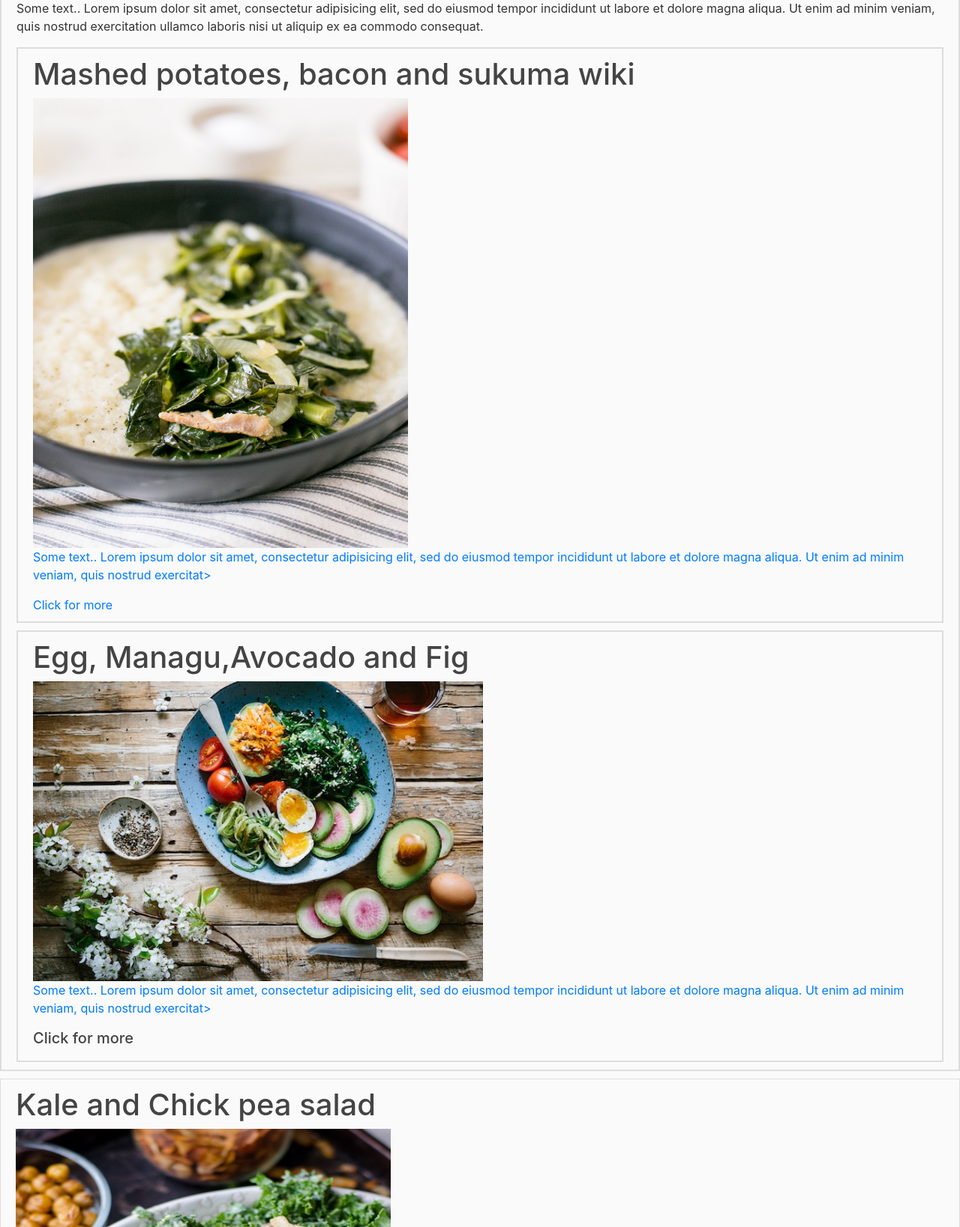
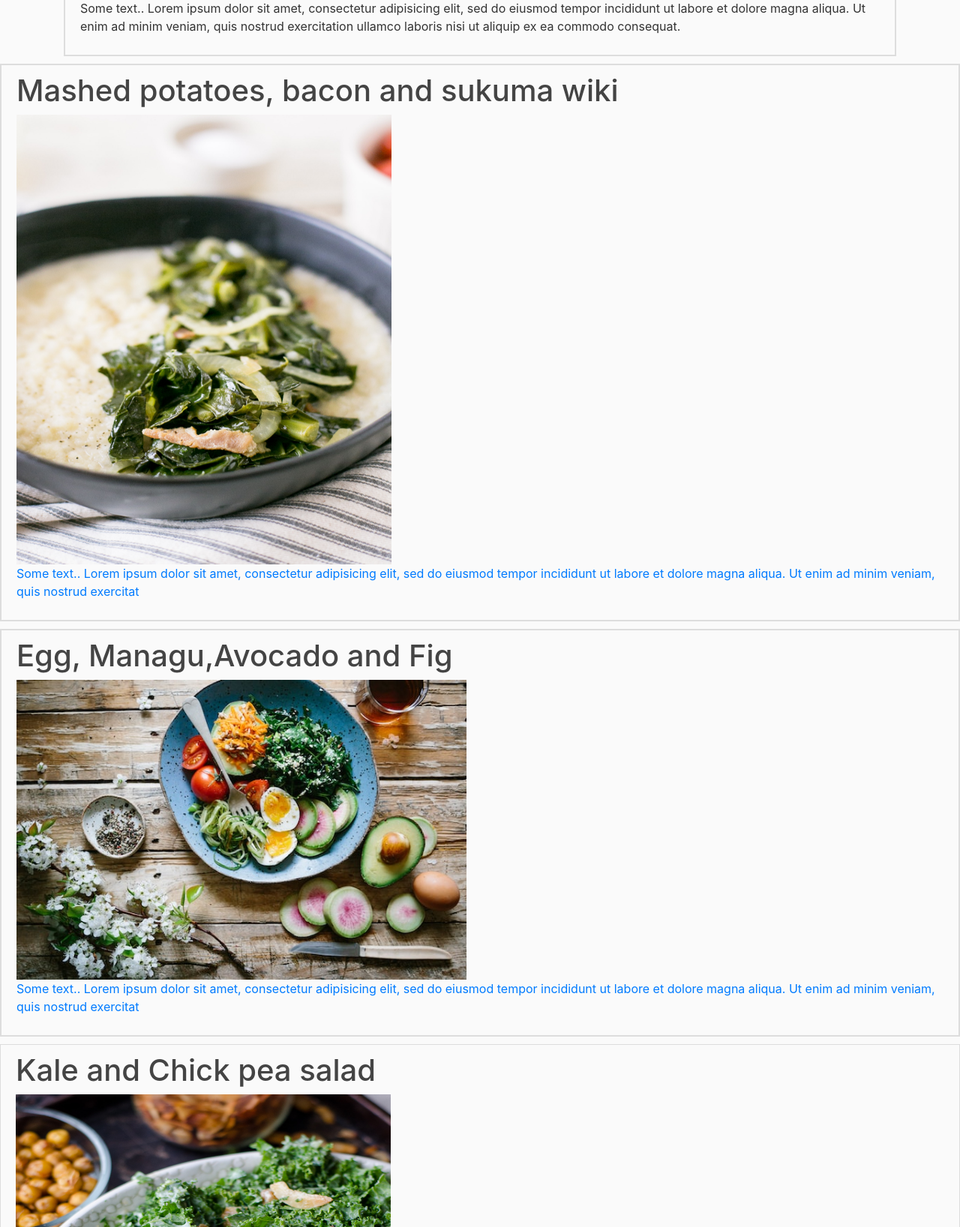
Before and after one commit to Miss24Chimboto/Tambua-Mboga, a Flask app: page /recipe in a window 1280 px wide. Shown: the part 911-2548 px from the top of the page at 75% size. Run offline with Flask 2, Linux system fonts and the light colour scheme; some libraries are stand-ins or nearby versions.

Commit message:
Recipe template changes

```diff
--- a/flask_mboga/templates/about.html
+++ b/flask_mboga/templates/about.html
@@ -1,9 +1,9 @@
 {% extends "main.html" %}
 {% block content %}
 <body>
-<div class=container>
+<div class="container">
    <h2> Inspiration behind the project:</h2>
-     <p>Traditional vegetables in Kenya are plenty in the market
+     <p>Traditional vegetables in Africa are plenty in the market
         yet we do not know how to identify them by their names. If
         we know the names, we don't know how they look like. This is
         why we decided to come up with the Tambua Mboga web application
--- a/flask_mboga/templates/home.html
+++ b/flask_mboga/templates/home.html
@@ -1,10 +1,9 @@
 X{% extends "main.html" %}
 {% block content %}
+<div id=container>
 <div id="banner">
   <div id="header">
     <img src="static/banner.jpg" class="img-fluid" alt="test", width="12000px" height="6000px" />
-  <div>
-</div>
       <div class="side-nav">
            <div class="content-section">
                <h3>Find more here</h3>
@@ -17,5 +16,8 @@
                  </ul>
          </div>
          </div>
+</div>
+<div>
+</div>
 {% endblock content %}
 {% block footer %} {% endblock footer %}
--- a/flask_mboga/templates/recipe.html
+++ b/flask_mboga/templates/recipe.html
@@ -3,62 +3,98 @@
     <title>Recipe</title>
 </head>
 {% block content %}
+<!--The bootsrap class that centers everything under the div -->
+<div class="container">
 <h3>Recipes</h3>
   <p>Find amazing recipes on this page</p>
 <body>
+
+<!--The card for the first recipe -->
 <div class="recipe_card1">
 <header class="w3-container w3-green">
   <h1>Garlic Spinach and Salmon</h1>
 <div class="w3-card-4">
 </header>
+
+<!--The image div for the first recipe -->
 <div class="image1">
 <img src="{{ url_for('static', filename='recipe_card1.jpg')}}", width="500", height="600">
-
-<div class="w3-container">
-  <p>Some text.. Lorem ipsum dolor sit amet, consectetur adipisicing elit, sed do eiusmod tempor incididunt ut labore et dolore magna aliqua. Ut enim ad minim veniam, quis nostrud exercitation ullamco laboris nisi ut aliquip ex ea commodo consequat.</p>
 </div>
 
+<!--The text div for the first recipe -->
+<div class="w3-container">
+<p>Some text.. Lorem ipsum dolor sit amet, consectetur adipisicing elit, sed do eiusmod
+tempor incididunt ut labore et dolore magna aliqua. Ut enim ad minim veniam, quis
+nostrud exercitation ullamco laboris nisi ut aliquip ex ea commodo consequat.</p>
+</div>
+
+<!--The footer for the first recipe -->
 <div class="footer">
 <footer class="w3-container w3-green">
 <a href="https://www.bbcgoodfood.com/recipes/creamy-garlic-lemon-spinach-salmon" Click for more</a>
 </footer>
 </div>
+</div>
+</div>
+</div>
 
+<!--The card for the second recipe -->
 <div class="recipe_card2">
 <header class="w3-container w3-green">
 <h1>Mashed potatoes, bacon and sukuma wiki</h1>
 <div class="w3-card-4">
+</header>
+
+<!--The image div for the second recipe -->
+<div class="image2">
   <img src="{{ url_for('static', filename='recipe_card2.jpg')}}", width="500", height="600">
 </div>
-    </header>
 
+<!--The text div for the second recipe -->
 <div class="w3-container">
-      <p>Some text.. Lorem ipsum dolor sit amet, consectetur adipisicing elit, sed do eiusmod tempor incididunt ut labore et dolore magna aliqua. Ut enim ad minim veniam, quis nostrud exercitat></div>
+<p>Some text.. Lorem ipsum dolor sit amet, consectetur adipisicing elit, sed do eiusmod
+tempor incididunt ut labore et dolore magna aliqua. Ut enim ad minim veniam, quis nostrud
+exercitat</p>
+</div>
 
-     <footer class="w3-container w3-green"
-         <h5>Click for more</h5>
+<!--The footer for the second recipe -->
+<div class="footer">
+<footer class="w3-container w3-green">
    <a href="https://www.bbcgoodfood.com/recipes/creamy-garlic-lemon-spinach-salmon" Click for more</a>
 </footer>
 </div>
 </div>
+</div>
+</div>
 
+<!--The card for the third recipe -->
 <div class="recipe_card3">
 <header class="w3-container w3-green">
 <h1>Egg, Managu,Avocado and Fig</h1>
+</header>
+
+<!--The image div for the third recipe -->
 <div class="w3-card-4">
   <img src="{{ url_for('static', filename='recipe3.jpg')}}", width="600", height="400">
 </div>
-    </header>
 
+<!--The text div for the second recipe -->
 <div class="w3-container">
-      <p>Some text.. Lorem ipsum dolor sit amet, consectetur adipisicing elit, sed do eiusmod tempor incididunt ut labore et dolore magna aliqua. Ut enim ad minim veniam, quis nostrud exercitat></div>
+<p>Some text.. Lorem ipsum dolor sit amet, consectetur adipisicing elit, sed do eiusmod
+tempor incididunt ut labore et dolore magna aliqua. Ut enim ad minim veniam, quis nostrud
+exercitat</p>
+</div>
 
-    <footer2 class="w3-container w3-green">
-      <h5>Click for more</h5>
+<!--The footer for the third recipe -->
+<div class="footer">
+<footer class="w3-container w3-green">
    <a href="https://www.bbcgoodfood.com/recipes/creamy-garlic-lemon-spinach-salmon" Click for more</a>
-    </footer2>
+</footer>
 </div>
 </div>
+</div>
+</div>
+
 <div class="recipe_card4">
 <header class="w3-container w3-green">
 <h1>Kale and Chick pea salad</h1>
@@ -68,7 +104,9 @@
 </header>
 
 <div class="w3-container">
-      <p>Some text.. Lorem ipsum dolor sit amet, consectetur adipisicing elit, sed do eiusmod tempor incididunt ut labore et dolore magna aliqua. Ut enim ad minim veniam, quis nostrud exercitat></div>
+<p>Some text.. Lorem ipsum dolor sit amet, consectetur adipisicing elit, sed do eiusmod
+tempor incididunt ut labore et dolore magna aliqua. Ut enim ad minim veniam, quis nostrud
+exercitat></div>
 
 <footer3 class="w3-container w3-green">
 <h5>Click for more</h5>
@@ -76,5 +114,6 @@
 </footer3>
 </div>
 </div>
+</div>
 </body>
 {% endblock content %}
```
Also changed, not shown: flask_mboga/templates/index.html (+6 -12 lines), 1 other file. Lines whose indentation alone changed are shown as unchanged.
